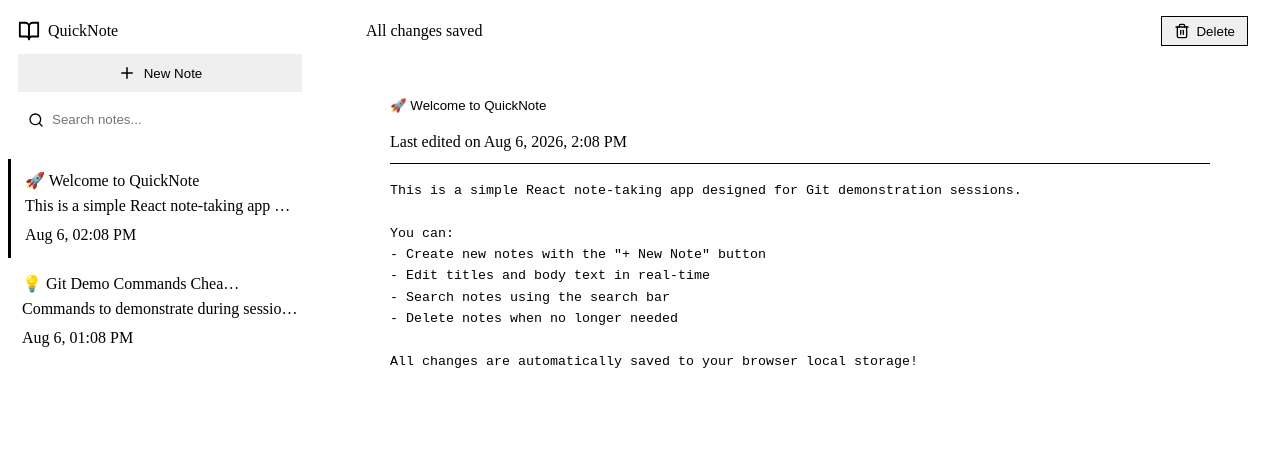
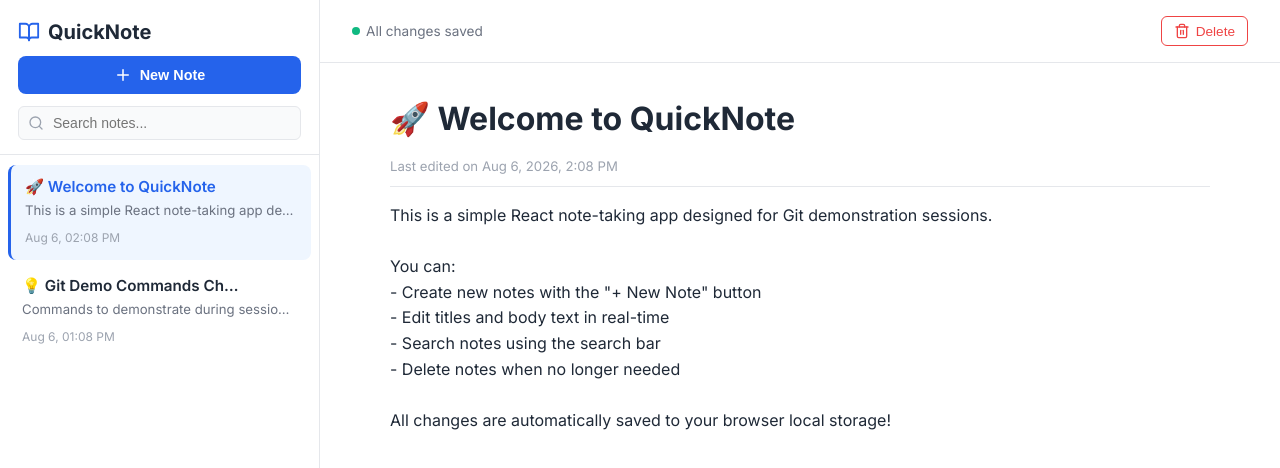
Before and after one commit to PatelTushar-2026/Notes-App, a React (Vite) app: page / in a window 1280 px wide. Shown: the top 468 px of the page. Built offline with nearby package versions, Linux system fonts and the light colour scheme.

Commit message:
index.css changed

```diff
--- a/src/index.css
+++ b/src/index.css
@@ -1,8 +1,35 @@
 /* ==========================================================================
-   Global Reset (layout only — colors/styles removed)
+   Global Theme & CSS Reset
    ========================================================================== */
 
 :root {
+  /* Color Palette - Notion / OneNote modern minimalist theme */
+  --bg-app: #f7f8fa;
+  --bg-sidebar: #ffffff;
+  --bg-editor: #ffffff;
+  --bg-hover: #f0f2f5;
+  --bg-active: #e4e8ee;
+
+  --text-main: #1f2937;
+  --text-secondary: #6b7280;
+  --text-muted: #9ca3af;
+
+  --accent-color: #2563eb;
+  --accent-light: #eff6ff;
+  --danger-color: #ef4444;
+  --danger-hover: #dc2626;
+  --danger-light: #fef2f2;
+
+  --border-color: #e5e7eb;
+  --border-focus: #3b82f6;
+
+  /* Typography */
+  --font-family: 'Inter', -apple-system, BlinkMacSystemFont, "Segoe UI", Roboto, sans-serif;
+
+  /* Shadows */
+  --shadow-sm: 0 1px 2px 0 rgba(0, 0, 0, 0.05);
+  --shadow-md: 0 4px 6px -1px rgba(0, 0, 0, 0.1), 0 2px 4px -1px rgba(0, 0, 0, 0.06);
+
   /* Layout */
   --sidebar-width: 320px;
 }
@@ -14,8 +41,12 @@
 }
 
 body {
+  font-family: var(--font-family);
+  background-color: var(--bg-app);
+  color: var(--text-main);
   height: 100vh;
   overflow: hidden;
+  -webkit-font-smoothing: antialiased;
 }
 
 #root {
@@ -32,6 +63,7 @@ body {
   display: flex;
   width: 100%;
   height: 100vh;
+  background-color: var(--bg-app);
   overflow: hidden;
 }
 
@@ -43,6 +75,8 @@ body {
   width: var(--sidebar-width);
   min-width: 280px;
   height: 100%;
+  background-color: var(--bg-sidebar);
+  border-right: 1px solid var(--border-color);
   display: flex;
   flex-direction: column;
   flex-shrink: 0;
@@ -53,12 +87,20 @@ body {
   display: flex;
   flex-direction: column;
   gap: 12px;
+  border-bottom: 1px solid var(--border-color);
 }
 
 .sidebar-title {
   display: flex;
   align-items: center;
   gap: 8px;
+  font-size: 1.25rem;
+  font-weight: 700;
+  color: var(--text-main);
+}
+
+.sidebar-title svg {
+  color: var(--accent-color);
 }
 
 .new-note-btn {
@@ -66,10 +108,20 @@ body {
   align-items: center;
   justify-content: center;
   gap: 8px;
+  background-color: var(--accent-color);
+  color: #ffffff;
   border: none;
+  border-radius: 8px;
   padding: 10px 16px;
+  font-size: 0.9rem;
+  font-weight: 600;
   cursor: pointer;
+  transition: background-color 0.2s ease, transform 0.1s ease;
   width: 100%;
+}
+
+.new-note-btn:hover {
+  background-color: #1d4ed8;
 }
 
 .new-note-btn:active {
@@ -86,13 +138,24 @@ body {
   left: 10px;
   top: 50%;
   transform: translateY(-50%);
+  color: var(--text-muted);
 }
 
 .search-input {
   width: 100%;
   padding: 8px 12px 8px 34px;
-  border: none;
+  border: 1px solid var(--border-color);
+  border-radius: 6px;
+  font-size: 0.875rem;
+  background-color: #f9fafb;
+  color: var(--text-main);
   outline: none;
+  transition: border-color 0.2s, background-color 0.2s;
+}
+
+.search-input:focus {
+  border-color: var(--border-focus);
+  background-color: #ffffff;
 }
 
 /* ==========================================================================
@@ -110,15 +173,22 @@ body {
 
 .note-card {
   padding: 12px 14px;
+  border-radius: 8px;
   cursor: pointer;
+  transition: background-color 0.15s ease;
   display: flex;
   flex-direction: column;
   gap: 6px;
   position: relative;
 }
 
+.note-card:hover {
+  background-color: var(--bg-hover);
+}
+
 .note-card.active {
-  border-left: 3px solid;
+  background-color: var(--accent-light);
+  border-left: 3px solid var(--accent-color);
 }
 
 .note-card-header {
@@ -128,13 +198,22 @@ body {
 }
 
 .note-card-title {
+  font-size: 0.95rem;
+  font-weight: 600;
+  color: var(--text-main);
   white-space: nowrap;
   overflow: hidden;
   text-overflow: ellipsis;
   max-width: 80%;
 }
 
+.note-card.active .note-card-title {
+  color: var(--accent-color);
+}
+
 .note-card-snippet {
+  font-size: 0.825rem;
+  color: var(--text-secondary);
   white-space: nowrap;
   overflow: hidden;
   text-overflow: ellipsis;
@@ -148,15 +227,29 @@ body {
   margin-top: 2px;
 }
 
+.note-card-date {
+  font-size: 0.75rem;
+  color: var(--text-muted);
+}
+
 .delete-card-btn {
+  background: transparent;
   border: none;
+  color: var(--text-muted);
   cursor: pointer;
   opacity: 0;
+  transition: opacity 0.2s ease, color 0.2s ease;
   padding: 2px;
+  border-radius: 4px;
 }
 
 .note-card:hover .delete-card-btn {
   opacity: 1;
+}
+
+.delete-card-btn:hover {
+  color: var(--danger-color);
+  background-color: var(--danger-light);
 }
 
 /* ==========================================================================
@@ -166,6 +259,7 @@ body {
 .editor-container {
   flex: 1;
   height: 100%;
+  background-color: var(--bg-editor);
   display: flex;
   flex-direction: column;
   overflow: hidden;
@@ -173,30 +267,56 @@ body {
 
 .editor-toolbar {
   padding: 16px 32px;
+  border-bottom: 1px solid var(--border-color);
   display: flex;
   justify-content: space-between;
   align-items: center;
+  background-color: #ffffff;
 }
 
 .save-status {
   display: flex;
   align-items: center;
   gap: 6px;
+  font-size: 0.85rem;
+  color: var(--text-secondary);
 }
 
 .save-status-dot {
   width: 8px;
   height: 8px;
   border-radius: 50%;
+  background-color: #10b981; /* Green */
+}
+
+.save-status-dot.saving {
+  background-color: #f59e0b; /* Yellow/Orange */
+  animation: pulse 1s infinite alternate;
+}
+
+@keyframes pulse {
+  from { opacity: 0.4; }
+  to { opacity: 1; }
 }
 
 .delete-note-btn {
   display: flex;
   align-items: center;
   gap: 6px;
-  border: 1px solid;
+  background-color: transparent;
+  color: var(--danger-color);
+  border: 1px solid var(--danger-color);
+  border-radius: 6px;
   padding: 6px 12px;
+  font-size: 0.85rem;
+  font-weight: 500;
   cursor: pointer;
+  transition: background-color 0.2s, color 0.2s;
+}
+
+.delete-note-btn:hover {
+  background-color: var(--danger-color);
+  color: #ffffff;
 }
 
 .editor-content {
@@ -212,6 +332,10 @@ body {
 }
 
 .editor-title-input {
+  font-family: var(--font-family);
+  font-size: 2rem;
+  font-weight: 700;
+  color: var(--text-main);
   border: none;
   outline: none;
   width: 100%;
@@ -219,13 +343,22 @@ body {
   padding: 4px 0;
 }
 
+.editor-title-input::placeholder {
+  color: var(--text-muted);
+}
+
 .editor-meta {
+  font-size: 0.825rem;
+  color: var(--text-muted);
   padding-bottom: 12px;
-  border-bottom: 1px solid;
+  border-bottom: 1px solid var(--border-color);
 }
 
 .editor-body-textarea {
+  font-family: var(--font-family);
+  font-size: 1rem;
   line-height: 1.6;
+  color: var(--text-main);
   border: none;
   outline: none;
   resize: none;
@@ -233,6 +366,10 @@ body {
   width: 100%;
   background: transparent;
   min-height: 350px;
+}
+
+.editor-body-textarea::placeholder {
+  color: var(--text-muted);
 }
 
 /* ==========================================================================
@@ -247,11 +384,14 @@ body {
   justify-content: center;
   padding: 40px;
   text-align: center;
+  color: var(--text-secondary);
 }
 
 .empty-state-icon {
   width: 64px;
   height: 64px;
+  background-color: var(--accent-light);
+  color: var(--accent-color);
   border-radius: 50%;
   display: flex;
   align-items: center;
@@ -260,21 +400,39 @@ body {
 }
 
 .empty-state-title {
+  font-size: 1.25rem;
+  font-weight: 600;
+  color: var(--text-main);
   margin-bottom: 8px;
 }
 
 .empty-state-subtitle {
+  font-size: 0.9rem;
+  color: var(--text-secondary);
   max-width: 320px;
   margin-bottom: 20px;
 }
 
 /* ==========================================================================
-   Scrollbar (structure only)
+   Custom Scrollbar
    ========================================================================== */
 
 ::-webkit-scrollbar {
   width: 6px;
   height: 6px;
+}
+
+::-webkit-scrollbar-track {
+  background: transparent;
+}
+
+::-webkit-scrollbar-thumb {
+  background: #d1d5db;
+  border-radius: 3px;
+}
+
+::-webkit-scrollbar-thumb:hover {
+  background: #9ca3af;
 }
 
 /* Responsive adjustments for demo screen sizes */
```
